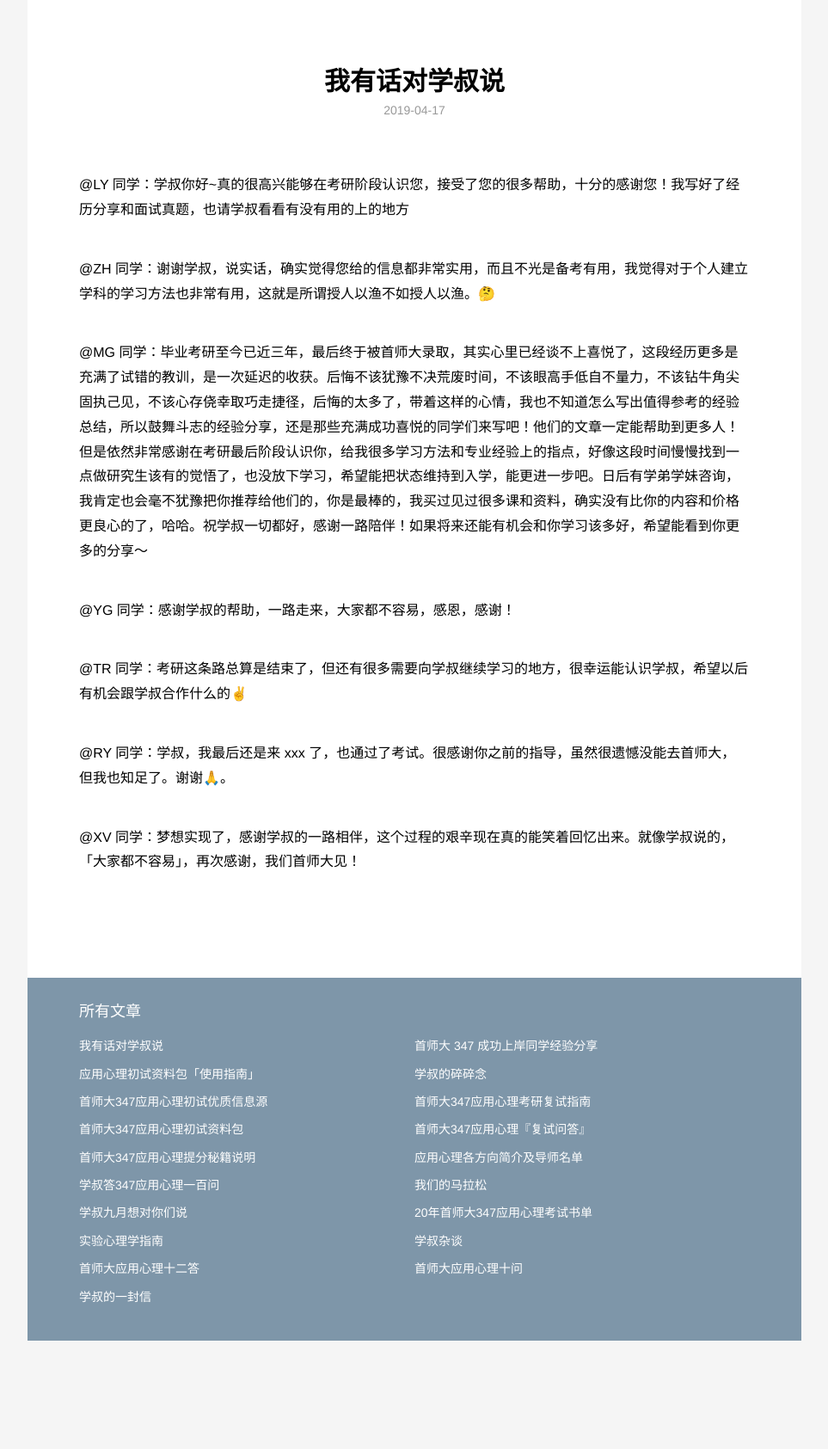
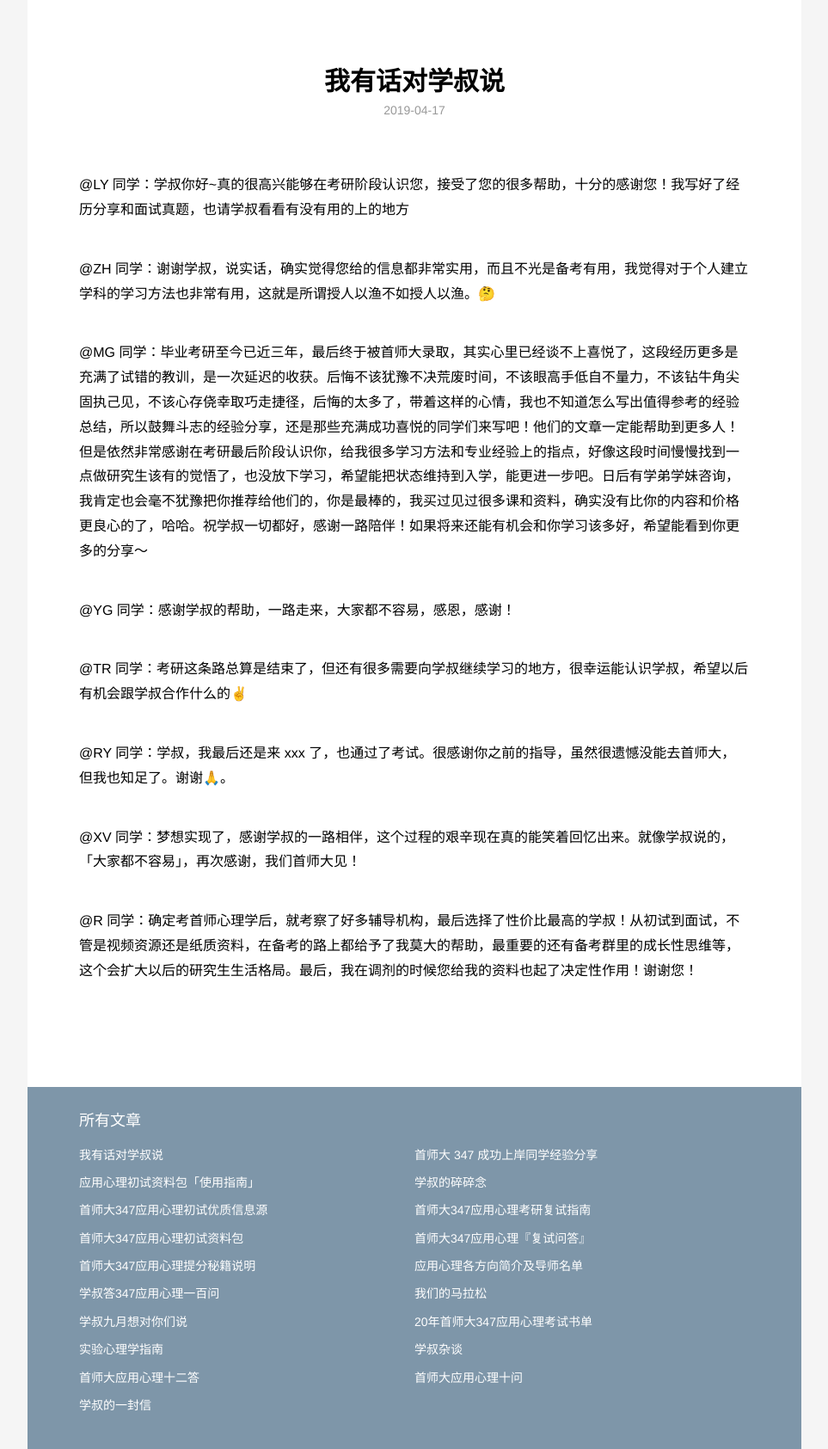
Before and after one commit to zapp926/cnu.github.io, a Jekyll site: the page built from _posts/2019-04-17-Speak2Joe.md, in a window 1280 px wide. Shown: the whole page at 86% size, without its empty margins (158-1121 px from the left). Built offline with Jekyll 4.4.1, drawn with Linux system fonts in a browser that asks for light colours; before the commit the page ends 1559 px from its top, so only the background shows below that.

Commit message:
Update 2019-04-17-Speak2Joe.md

```diff
--- a/_posts/2019-04-17-Speak2Joe.md
+++ b/_posts/2019-04-17-Speak2Joe.md
@@ -18,3 +18,5 @@ description: 花开叶落，从秋风爽到冬露寒，考研这一路有鸟语
 @RY 同学：学叔，我最后还是来 xxx 了，也通过了考试。很感谢你之前的指导，虽然很遗憾没能去首师大， 但我也知足了。谢谢🙏。
 
 @XV 同学：梦想实现了，感谢学叔的一路相伴，这个过程的艰辛现在真的能笑着回忆出来。就像学叔说的，「大家都不容易」，再次感谢，我们首师大见！
+
+@R 同学：确定考首师心理学后，就考察了好多辅导机构，最后选择了性价比最高的学叔！从初试到面试，不管是视频资源还是纸质资料，在备考的路上都给予了我莫大的帮助，最重要的还有备考群里的成长性思维等，这个会扩大以后的研究生生活格局。最后，我在调剂的时候您给我的资料也起了决定性作用！谢谢您！
```
